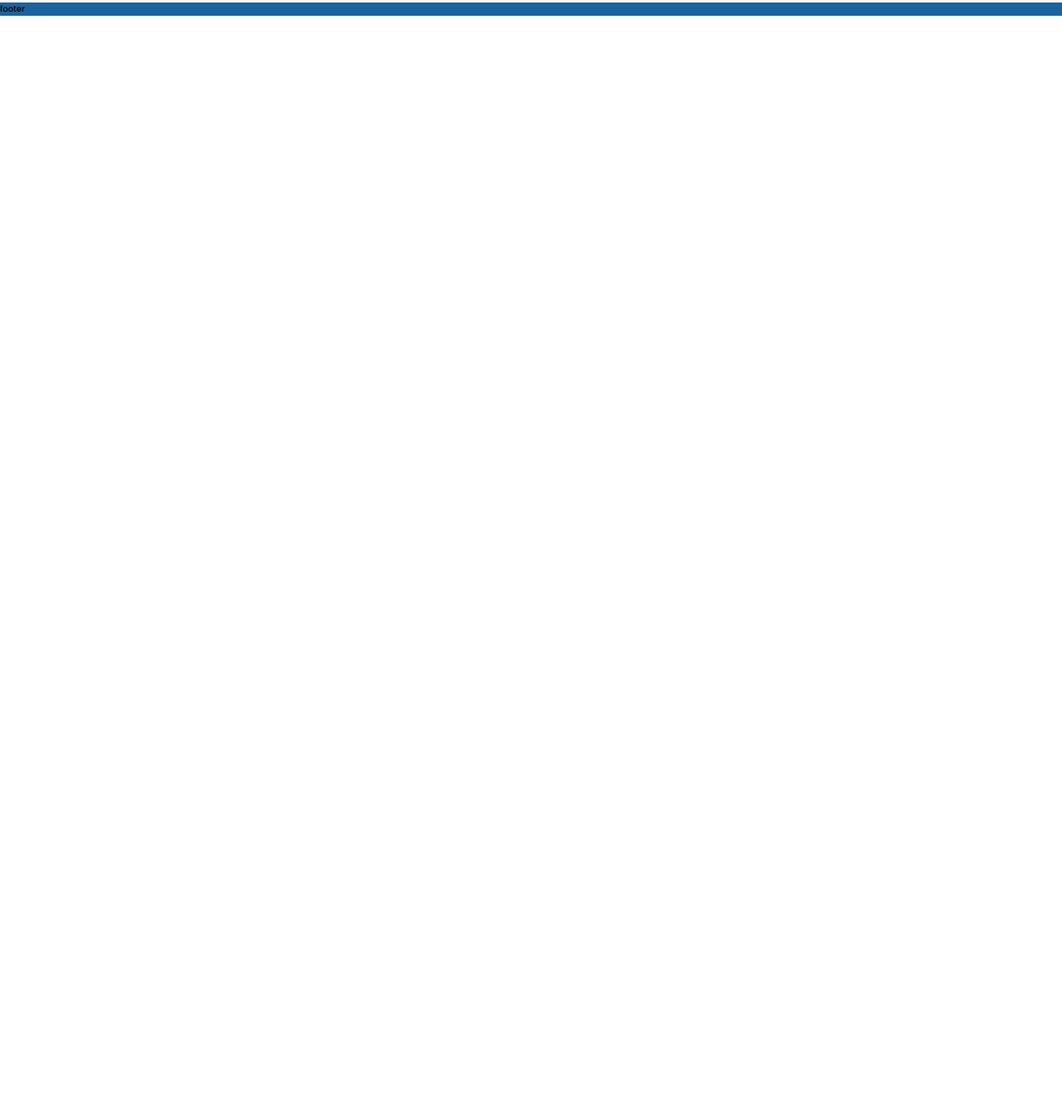
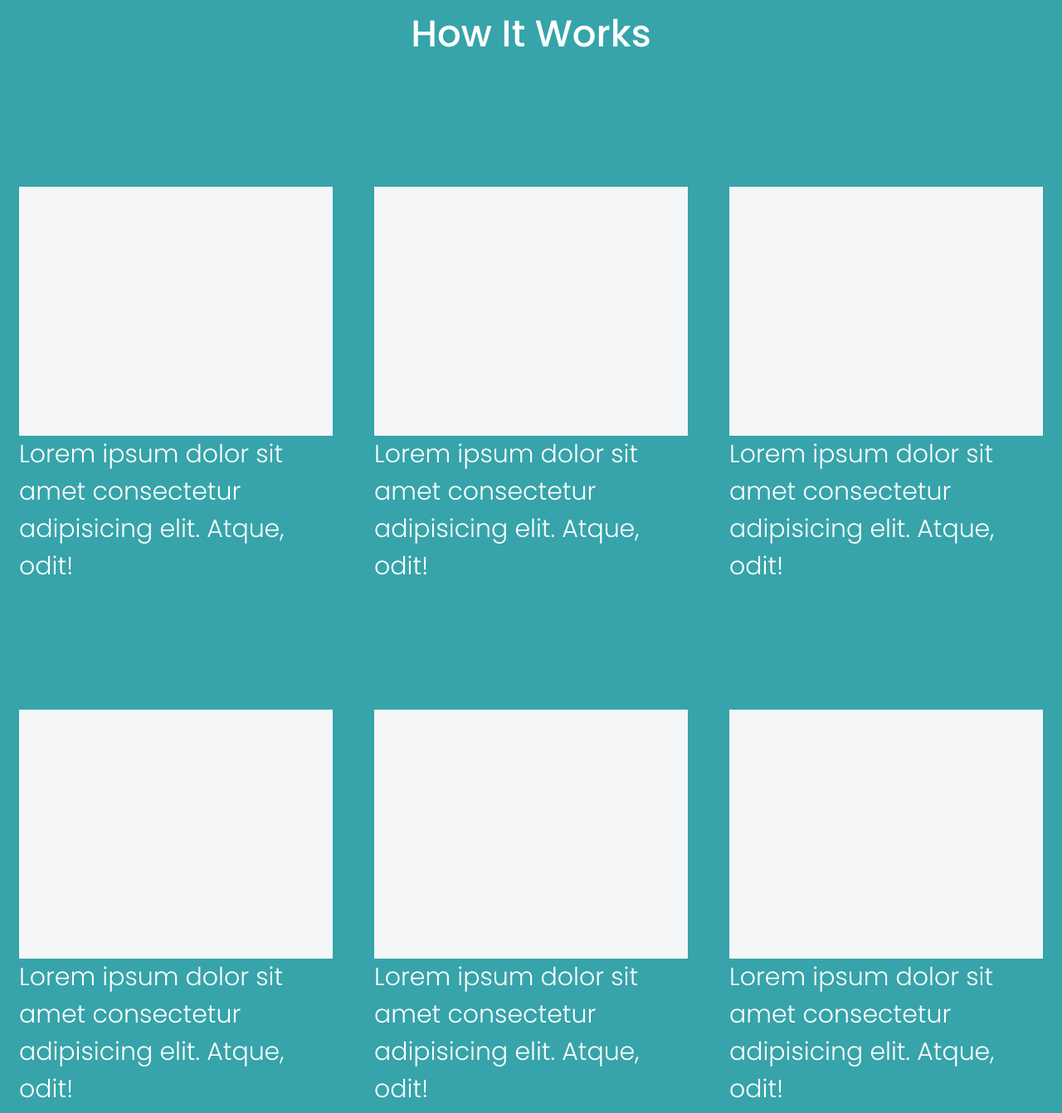
Before and after one commit to tejpalsingh1999/Mentor-Box, a website: page index.html in a window 1280 px wide. Shown: the part 911-2252 px from the top of the page at 83% size. Before the commit the page ends 930 px from the top, so only its background shows below. Drawn offline with Linux system fonts and the light colour scheme.

Commit message:
Completed Works section

```diff
--- a/index.html
+++ b/index.html
@@ -49,7 +49,48 @@
         </div>
     </section>
     <section class="section-work">
-        Work
+
+        <div class="container-test">
+            <h2 class="heading-primary heading-primary--white grid heading-primary--center">
+                How It Works
+            </h2>
+            <div class="section-work__examples">
+                <img src="img/work.png" alt="" class="section-work__examples-images">
+                <p class="section-work__examples-para">Lorem ipsum dolor sit amet consectetur adipisicing elit. Atque,
+                    odit!
+                </p>
+            </div>
+            <div class="section-work__examples">
+                <img src="img/work.png" alt="" class="section-work__examples-images">
+                <p class="section-work__examples-para">Lorem ipsum dolor sit amet consectetur adipisicing elit. Atque,
+                    odit!
+                </p>
+            </div>
+            <div class="section-work__examples">
+                <img src="img/work.png" alt="" class="section-work__examples-images">
+                <p class="section-work__examples-para">Lorem ipsum dolor sit amet consectetur adipisicing elit. Atque,
+                    odit!
+                </p>
+            </div>
+            <div class="section-work__examples">
+                <img src="img/work.png" alt="" class="section-work__examples-images">
+                <p class="section-work__examples-para">Lorem ipsum dolor sit amet consectetur adipisicing elit. Atque,
+                    odit!
+                </p>
+            </div>
+            <div class="section-work__examples">
+                <img src="img/work.png" alt="" class="section-work__examples-images">
+                <p class="section-work__examples-para">Lorem ipsum dolor sit amet consectetur adipisicing elit. Atque,
+                    odit!
+                </p>
+            </div>
+            <div class="section-work__examples">
+                <img src="img/work.png" alt="" class="section-work__examples-images">
+                <p class="section-work__examples-para">Lorem ipsum dolor sit amet consectetur adipisicing elit. Atque,
+                    odit!
+                </p>
+            </div>
+        </div>
     </section>
     <section class="section-webinars">
         webinar
--- a/sass/abstract/_mixins.scss
+++ b/sass/abstract/_mixins.scss
@@ -0,0 +1,3 @@
+@mixin margin-bottom-lg{
+    margin-bottom: 5rem;
+}
--- a/sass/base/_base.scss
+++ b/sass/base/_base.scss
@@ -16,5 +16,5 @@ body{
 
 
     display: grid;
-    grid-template-columns: 12rem repeat(8, 1fr) 12rem;
+    grid-template-columns: .5fr repeat(8, 1fr) .5fr;
 }
--- a/sass/base/_typography.scss
+++ b/sass/base/_typography.scss
@@ -2,6 +2,7 @@
     font-family: 'Poppins', sans-serif;
     font-size: 4.5rem;
     font-weight: 500;
+
 
     &--white{
         color: #fff;
@@ -14,4 +15,8 @@
     &--primary{
         color: var(--color-primary);
     }
+
+    &--center{
+        text-align: center;
+    }
 }
--- a/sass/base/_utilities.scss
+++ b/sass/base/_utilities.scss
@@ -0,0 +1,7 @@
+.u-margin-bottom-large{
+    margin-bottom: 8rem;
+}
+
+.grid{
+    grid-column: 1/-1;
+}
--- a/sass/main.scss
+++ b/sass/main.scss
@@ -2,6 +2,7 @@
 
 @import "base/base";
 @import "base/typography";
+@import "base/utilities";
 
 @import "layouts/header";
 @import "layouts/footer";
--- a/sass/pages/_home.scss
+++ b/sass/pages/_home.scss
@@ -1,7 +1,6 @@
 .section-intro{
     //background-color: rgba($color: #807676, $alpha: 1.0);
     grid-column: 2/10;
-    padding: 0rem 10rem;
     height: 91vh;
     display: flex;
     justify-content: space-between;
@@ -26,8 +25,35 @@
 }
 
 .section-work{
+    .container-test{
+        grid-column: 2/-2;
+        display: grid;
+        grid-template-columns: repeat(3, minmax(min-content, 1fr));
+        grid-gap: 5rem;
+        grid-row-gap: 15rem;
+    }
+
     background-color: var(--color-primary);
-    grid-column: 2/10;
+    padding: 10rem 0;
+    grid-column: 1/-1;
+
+    display: grid;
+    grid-template-columns: minmax(12rem,1fr) repeat(3,min-content) minmax(12rem,1fr);
+    justify-content: center;
+
+        &__examples{
+
+            //width: min-content;
+
+            &-images{
+                display: block;
+            }
+            &-para{
+                font-weight: 300;
+                font-size: 3rem;
+                color: #fff;
+            }
+        }
 }
 
 .section-webinars{
```
Also changed, not shown: css/style.css, img/work.png (added).
